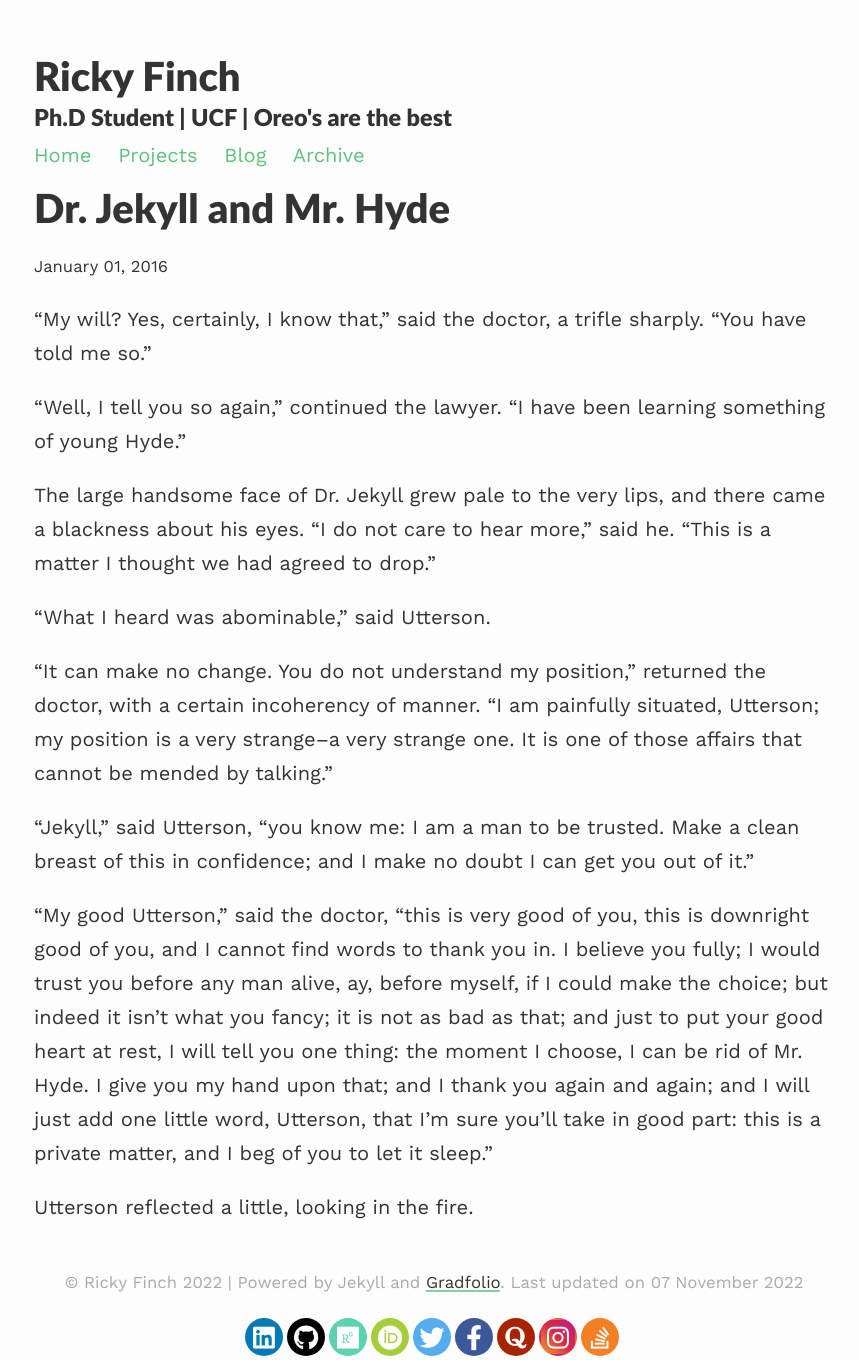
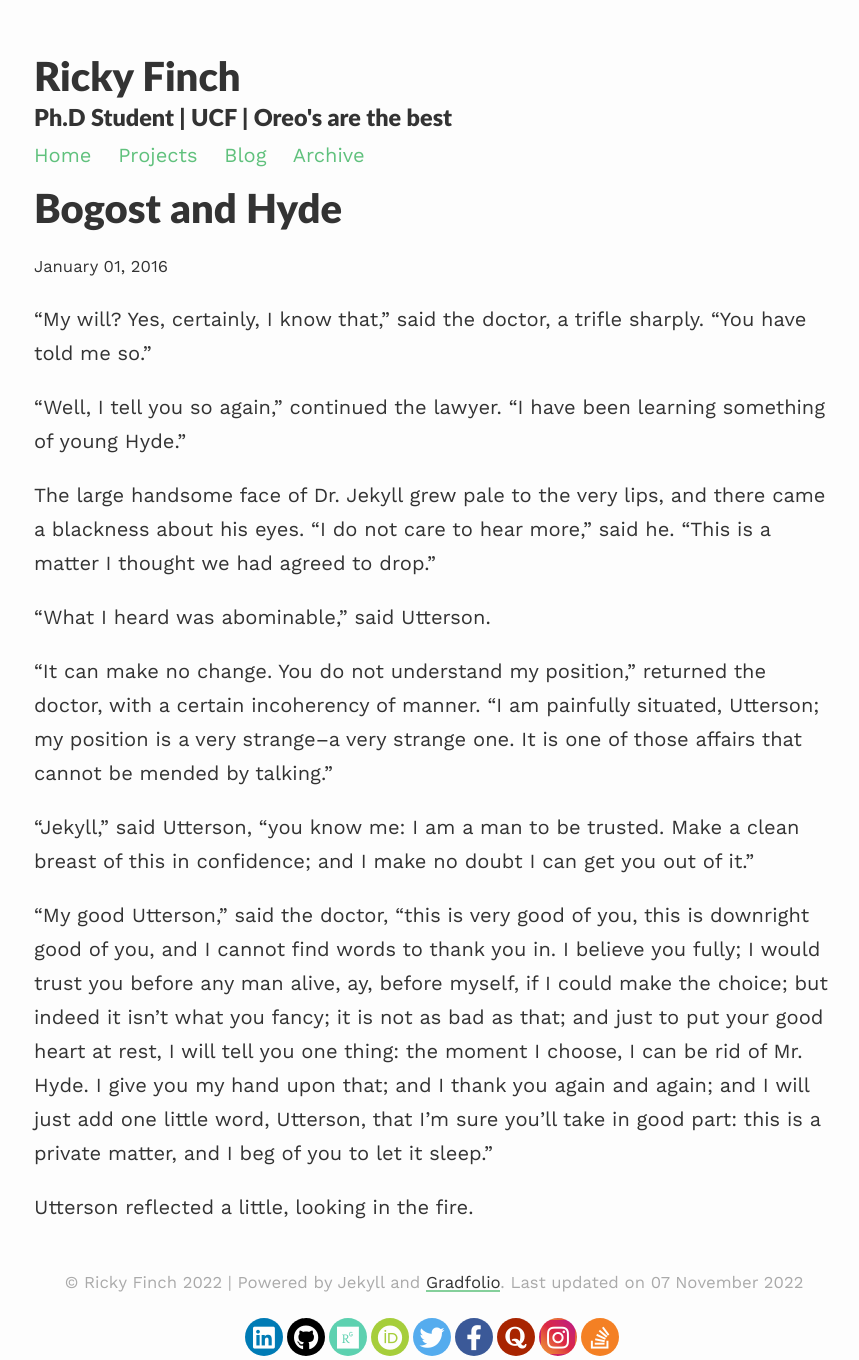
Before and after one commit to rafinch55/Prof-Webbie, a Jekyll site: the page built from _posts/2016-01-01-jekyll.md, in a window 1280 px wide. Shown: the whole page, without its empty margins (206-1065 px from the left). Built offline with Jekyll 4.4.1, drawn with Linux system fonts in a browser that asks for light colours; nearby versions of some CDN libraries.

Commit message:
Title update for blog

```diff
--- a/_posts/2016-01-01-jekyll.md
+++ b/_posts/2016-01-01-jekyll.md
@@ -1,6 +1,6 @@
 ---
 layout: post
-title: "Dr. Jekyll and Mr. Hyde"
+title: "Bogost and Hyde"
 ---
 
 “My will? Yes, certainly, I know that,” said the doctor, a trifle sharply. “You have told me so.”
```
